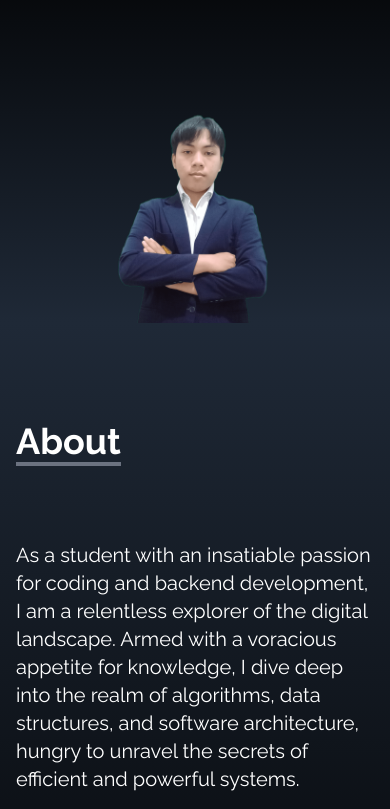
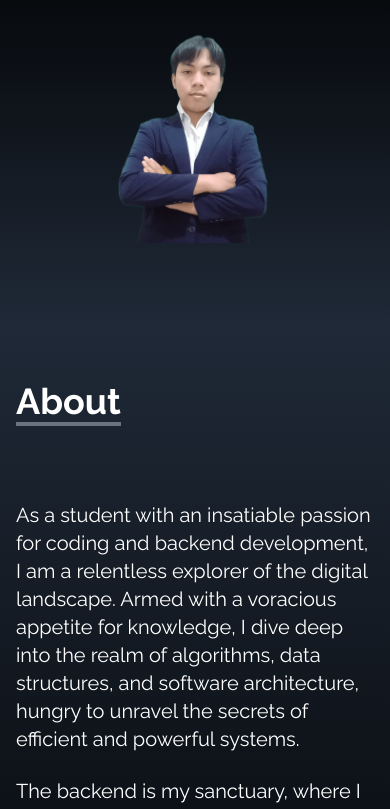
Before and after one commit to ChristYoga123/christyoga.site, a React (Vite) app: page / in a window 390 px wide. Shown: the part 521-1330 px from the top of the page. Built offline with nearby package versions, Linux system fonts and the light colour scheme.

Commit message:
fix margin

```diff
--- a/src/components/About.jsx
+++ b/src/components/About.jsx
@@ -3,7 +3,7 @@ import React from "react";
 function About() {
 	return (
 		<div name="about" className="flex items-center w-full h-screen bg-gradient-to-b from-gray-800 to-black text-white">
-			<div className="max-w-screen-lg p-4 mx-auto flex flex-col justify-center w-full h-full">
+			<div className="max-w-screen-lg p-4 mx-auto flex flex-col justify-center w-full h-full mb-20 md:mb-0">
 				<div className="pb-8">
 					<p className="text-4xl font-bold inline border-b-4 border-gray-500">About</p>
 				</div>
--- a/src/components/Experience.jsx
+++ b/src/components/Experience.jsx
@@ -67,7 +67,7 @@ function Experience() {
 					<p className="py-6">These are the tech stacks I've worked with</p>
 				</div>
 
-				<div className="w-full grid grid-cols-2 sm:grid-cols-3 gap-8 text-center py-8 px-12 sm:px-0">
+				<div className="w-full grid grid-cols-2 sm:grid-cols-3 gap-8 text-center py-8 px-12 sm:px-0 mb-52 md:mb-0">
 					{techs.map((tech) => (
 						<div key={tech.id} className={`shadow-md hover-scale-105 duration-200 py-2 rounded-lg ${tech.style}`}>
 							<img src={tech.src} alt="" className="w-20 mx-auto" />
--- a/src/components/Hero.jsx
+++ b/src/components/Hero.jsx
@@ -46,7 +46,7 @@ function Hero() {
 						</div>
 					</div>
 
-					<div className="md:shadow-xl md:shadow-blue-400 md:bg-gradient-to-b from-cyan-500 to-blue-800 md:rounded-tl-[10rem] md:rounded-br-[10rem] md:overflow-hidden md:ml-20">
+					<div className="md:shadow-xl md:shadow-blue-400 md:bg-gradient-to-b from-cyan-500 to-blue-800 md:rounded-tl-[10rem] md:rounded-br-[10rem] md:overflow-hidden md:ml-20 mb-20 md:mb-0">
 						<img src={Yoga} className="rounded-2xl mx-auto w-2/3 md:w-[650px] -mt-32 sm:mt-0" />
 					</div>
 				</div>
--- a/src/components/Portfolio.jsx
+++ b/src/components/Portfolio.jsx
@@ -55,7 +55,7 @@ function Portfolio() {
 						))}
 					</div>
 
-					<div className="mt-20 mb-20 md:mb-0 flex justify-center">
+					<div className="mt-20 mb-52 md:mb-0 flex justify-center">
 						<GitHubCalendar username="christyoga123" />
 					</div>
 				</div>
```
